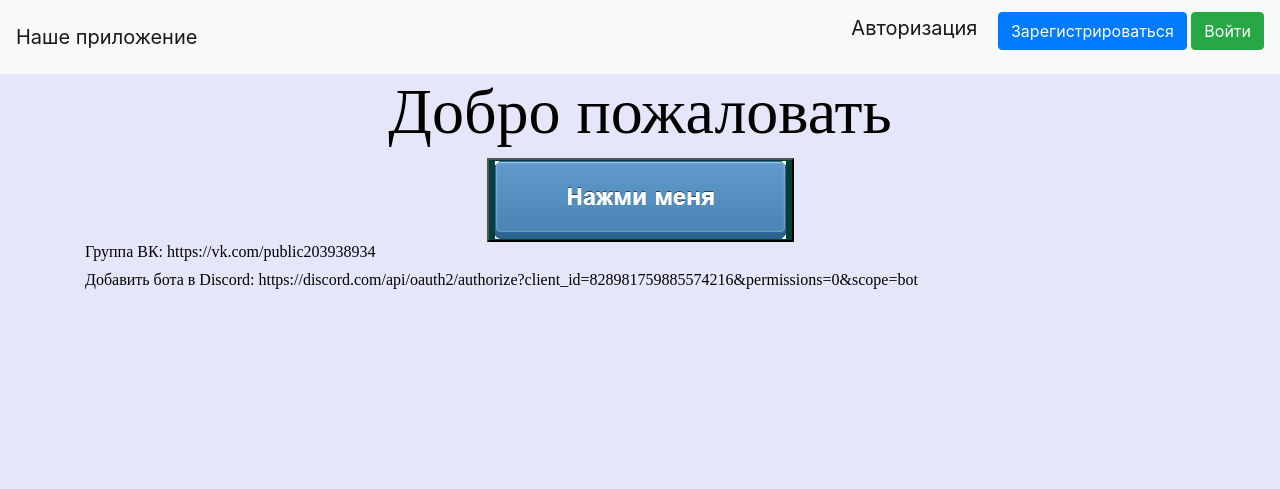
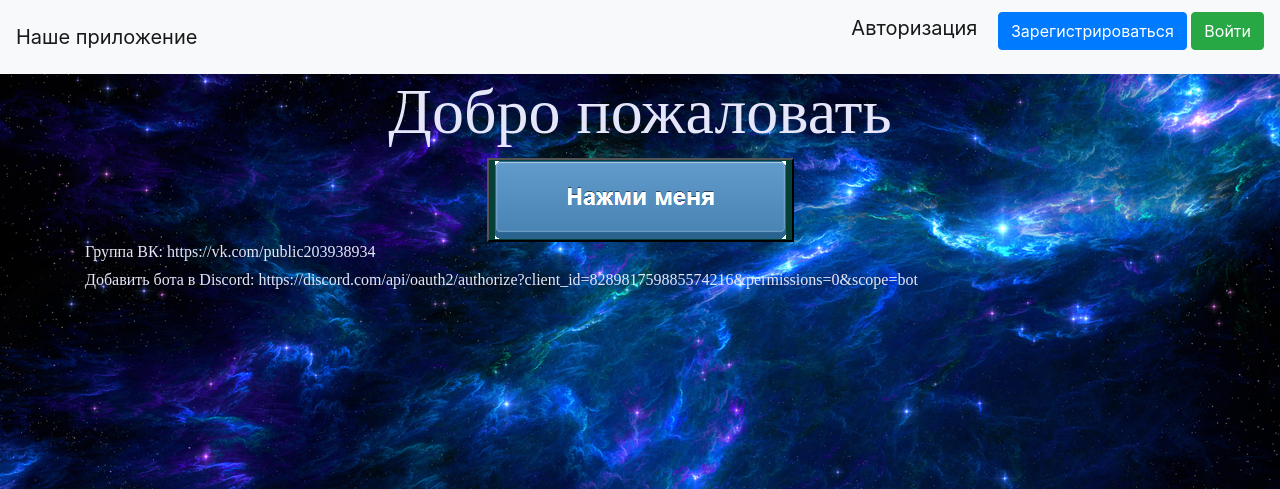
Before and after one commit to iuperf/projecttt, a Flask app: page / in a window 1280 px wide. Shown: the top 489 px of the page. Run offline with Flask 2, Linux system fonts and the light colour scheme; some libraries are stand-ins or nearby versions.

Commit message:
Update main_page.html

```diff
--- a/templates/main_page.html
+++ b/templates/main_page.html
@@ -8,8 +8,8 @@
     </head>
       <style>
    body {
-    background: #E6E6FA; /* Цвет фона веб-страницы */
-    color: #000000; /* Цвет текста */
+    background: url(static/img/345.jpg) repeat-y; /* Цвет фона веб-страницы */
+    color: #E6E6FA; /* Цвет текста */
     align="center"
     }
 
```
